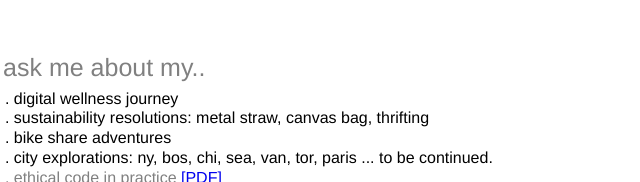
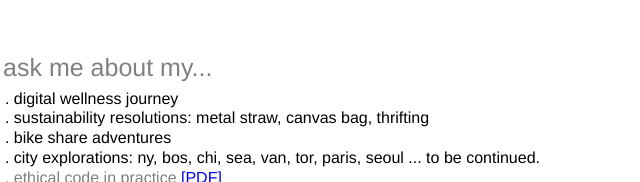
Before and after one commit to lesliepark/leslie-park, a plain HTML site: page index.html in a window 1280 px wide. Shown: the part 770-952 px from the top of the page, 61-701 px from the left. Drawn offline with Linux system fonts and the light colour scheme.

Commit message:
Add files via upload

```diff
--- a/index.html
+++ b/index.html
@@ -115,11 +115,11 @@
       </div>
 
       <div class = "aboutSection">
-        <h2> ask me about my.. </h2>
+        <h2> ask me about my... </h2>
         <p> . digital wellness journey </p>
         <p> . sustainability resolutions: metal straw, canvas bag, thrifting </p>
         <p> . bike share adventures </p>
-        <p> . city explorations: ny, bos, chi, sea, van, tor, paris ... to be continued. </p>
+        <p> . city explorations: ny, bos, chi, sea, van, tor, paris, seoul ... to be continued. </p>
         <p>
           <span class = "grey" >
             . ethical code in practice
```
